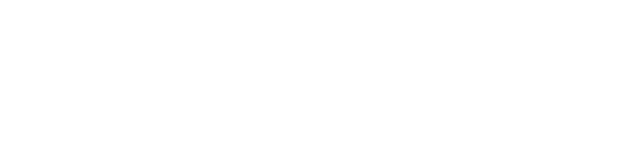
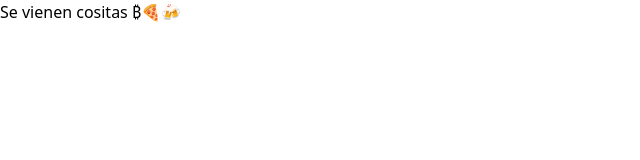
Before and after one commit to francomd/bitcoinpizzadaycba, a website built with Parcel: page src/index.html in a window 1280 px wide. Shown: the whole page, without its empty margins (0-640 px from the left). Built offline with nearby package versions, Linux system fonts and the light colour scheme.

Commit message:
Add a random content to preview

```diff
--- a/src/index.html
+++ b/src/index.html
@@ -11,7 +11,9 @@
   </head>
 
   <body>
-    <main></main>
+    <main>
+      <h1>Se vienen cositas ₿🍕🍻</h1>
+    </main>
   </body>
   <script src="./js/main.js"></script>
 </html>
```
